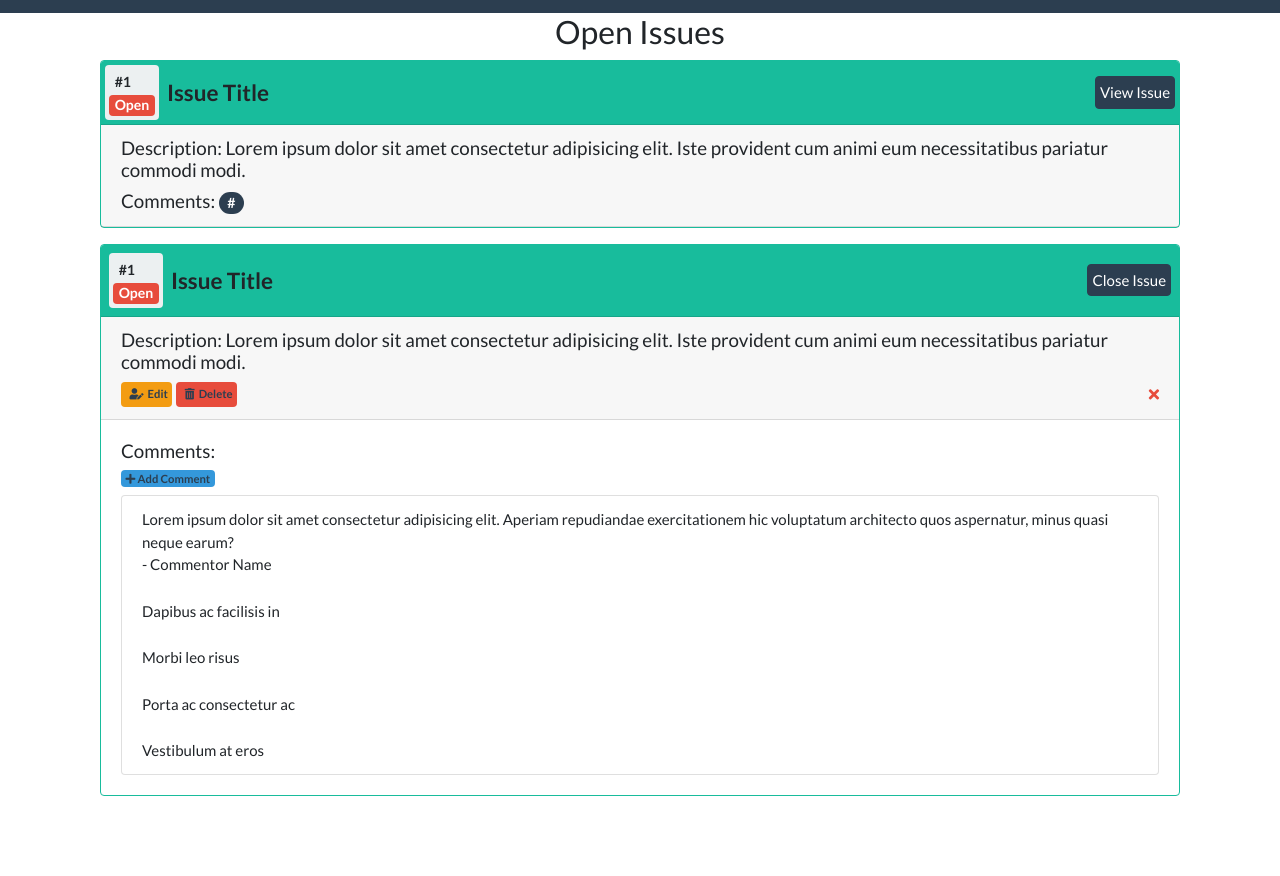
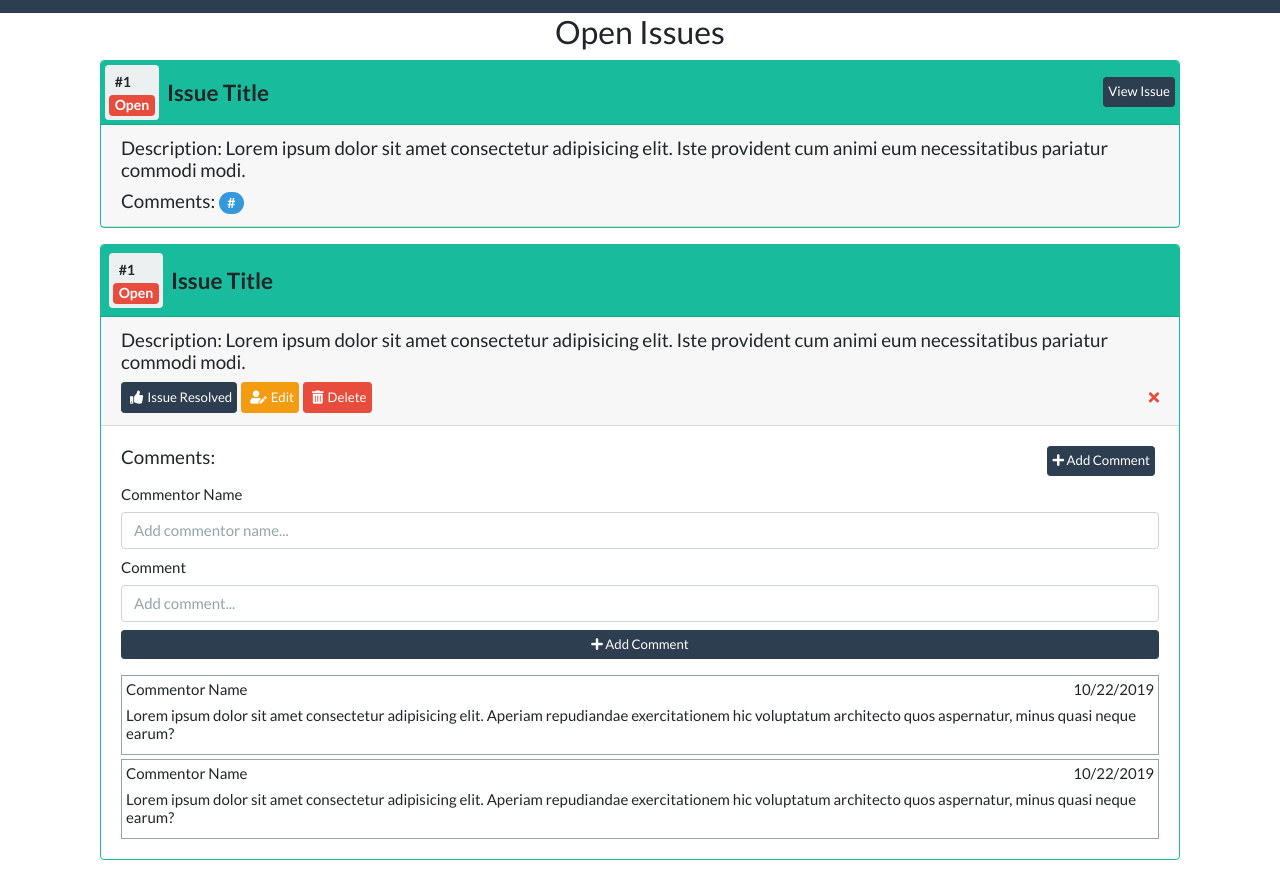
Before and after one commit to stennity8/issue-tracker-frontend, a website built with webpack: page index.html in a window 1280 px wide. Shown: the part 77-953 px from the top of the page. Before the commit the page ends 889 px from the top, so only its background shows below. Built offline with nearby package versions, Linux system fonts and the light colour scheme; a web font is replaced by a local one.

Commit message:
Changed badges to buttons.  Changed color sheme of buttons.  Added icon to issue resolved button.

```diff
--- a/index.html
+++ b/index.html
@@ -32,14 +32,12 @@
             <h5 class="m-0"><span class="badge badge-danger">Open</span></h5>
           </div>
           <h4 class="ml-2 mb-0"><strong>Issue Title</strong></h4>
-          <button type="button" class="btn btn-primary p-1 ml-auto">View Issue</button>
+          <button type="button" class="btn btn-primary p-1 ml-auto btn-sm">View Issue</button>
         </div>
         <div class="card-header">
-          <h5 class="card-text issue-description">Description: Lorem ipsum dolor sit amet consectetur adipisicing
-            elit.
-            Iste provident
-            cum animi eum necessitatibus pariatur commodi modi. </h5>
-          <h5 class="m-0">Comments: <span class="badge badge-pill badge-primary">#</span></h5>
+          <h5 class="card-text issue-description">Description: Lorem ipsum dolor sit amet consectetur adipisicing elit.
+            Iste provident cum animi eum necessitatibus pariatur commodi modi. </h5>
+          <h5 class="m-0">Comments: <span class="badge badge-pill badge-info">#</span></h5>
         </div>
       </div>
     </div>
@@ -53,34 +51,58 @@
             <h5 class="m-0"><span class="badge badge-danger">Open</span></h5>
           </div>
           <h4 class="ml-2 mb-0"><strong>Issue Title</strong></h4>
-          <button type="button" class="btn btn-primary p-1 ml-auto">Close Issue</button>
+
         </div>
         <div class="card-header">
-          <h5 class="card-text issue-description">Description: Lorem ipsum dolor sit amet consectetur adipisicing
-            elit.
-            Iste provident
-            cum animi eum necessitatibus pariatur commodi modi. </h5>
+          <h5 class="card-text issue-description">Description: Lorem ipsum dolor sit amet consectetur adipisicing elit.
+            Iste provident cum animi eum necessitatibus pariatur commodi modi. </h5>
           <div class="d-flex">
-            <span class="badge badge-warning text-primary mr-1 clickable"><i
-                class="fas fa-user-edit m-1"></i>Edit</span>
-            <span class="badge badge-danger text-primary mr-1 clickable"><i
-                class="fas fa-trash-alt m-1"></i>Delete</span>
+            <button type="button" class="btn btn-primary p-1 mr-1 btn-sm"><i class="fas fa-thumbs-up m-1"></i>Issue
+              Resolved</button>
+            <button type="button" class="btn btn-warning p-1 mr-1 btn-sm"><i
+                class="fas fa-user-edit m-1"></i>Edit</button>
+            <button type="button" class="btn btn-danger p-1 mr-1 btn-sm"><i
+                class="fas fa-trash-alt m-1"></i>Delete</span></button>
             <i class="fas fa-times text-danger align-self-center ml-auto clickable"></i>
           </div>
         </div>
         <div class="card-body">
-          <h5 class="card-title mb-1">Comments:</h5>
-          <span class="badge badge-info text-primary mb-2 clickable"><i class="fas fa-plus"></i> Add
-            Comment</span>
-          <ul class="list-group">
-            <li class="list-group-item">Lorem ipsum dolor sit amet consectetur adipisicing elit. Aperiam repudiandae
-              exercitationem hic voluptatum architecto quos aspernatur, minus quasi neque earum? <br> <span>- Commentor
-                Name</span></li>
-            <li class="list-group-item">Dapibus ac facilisis in</li>
-            <li class="list-group-item">Morbi leo risus</li>
-            <li class="list-group-item">Porta ac consectetur ac</li>
-            <li class="list-group-item">Vestibulum at eros</li>
-          </ul>
+          <div class="d-flex">
+            <h5 class="card-title mb-1">Comments:</h5>
+            <button type="button" class="btn btn-primary p-1 mr-1 ml-auto btn-sm"><i class="fas fa-plus"></i> Add
+              Comment</button>
+          </div>
+          <div class="form-group add-comment d-flex flex-column">
+            <label class="col-form-label" for="inputDefault">Commentor Name</label>
+            <input type="text" class="form-control" placeholder="Add commentor name..." id="inputDefault">
+            <label class="col-form-label" for="inputDefault">Comment</label>
+            <input type="text" class="form-control" placeholder="Add comment..." id="inputDefault">
+            <button type="button" class="btn btn-primary p-1 mt-2 btn-sm btn-block"><i class="fas fa-plus"></i>
+              Add
+              Comment</button>
+          </div>
+          <div class="comment-container d-flex flex-column p-0">
+            <div class="comment p-1 mb-1 border border-secondary" id="comment-id">
+              <div class="commentor-name comment-date d-flex flex-row">
+                <h6>Commentor Name</h6>
+                <h6 class="ml-auto">10/22/2019</h6>
+              </div>
+              <div class="comment">
+                <h6>Lorem ipsum dolor sit amet consectetur adipisicing elit. Aperiam repudiandae
+                  exercitationem hic voluptatum architecto quos aspernatur, minus quasi neque earum? </h6>
+              </div>
+            </div>
+            <div class="comment p-1 border border-secondary" id="comment-id">
+              <div class="commentor-name comment-date d-flex flex-row">
+                <h6>Commentor Name</h6>
+                <h6 class="ml-auto">10/22/2019</h6>
+              </div>
+              <div class="comment">
+                <h6>Lorem ipsum dolor sit amet consectetur adipisicing elit. Aperiam repudiandae
+                  exercitationem hic voluptatum architecto quos aspernatur, minus quasi neque earum? </h6>
+              </div>
+            </div>
+          </div>
         </div>
       </div>
     </div>
```
Also changed, not shown: style.css (line endings or trailing spaces).
